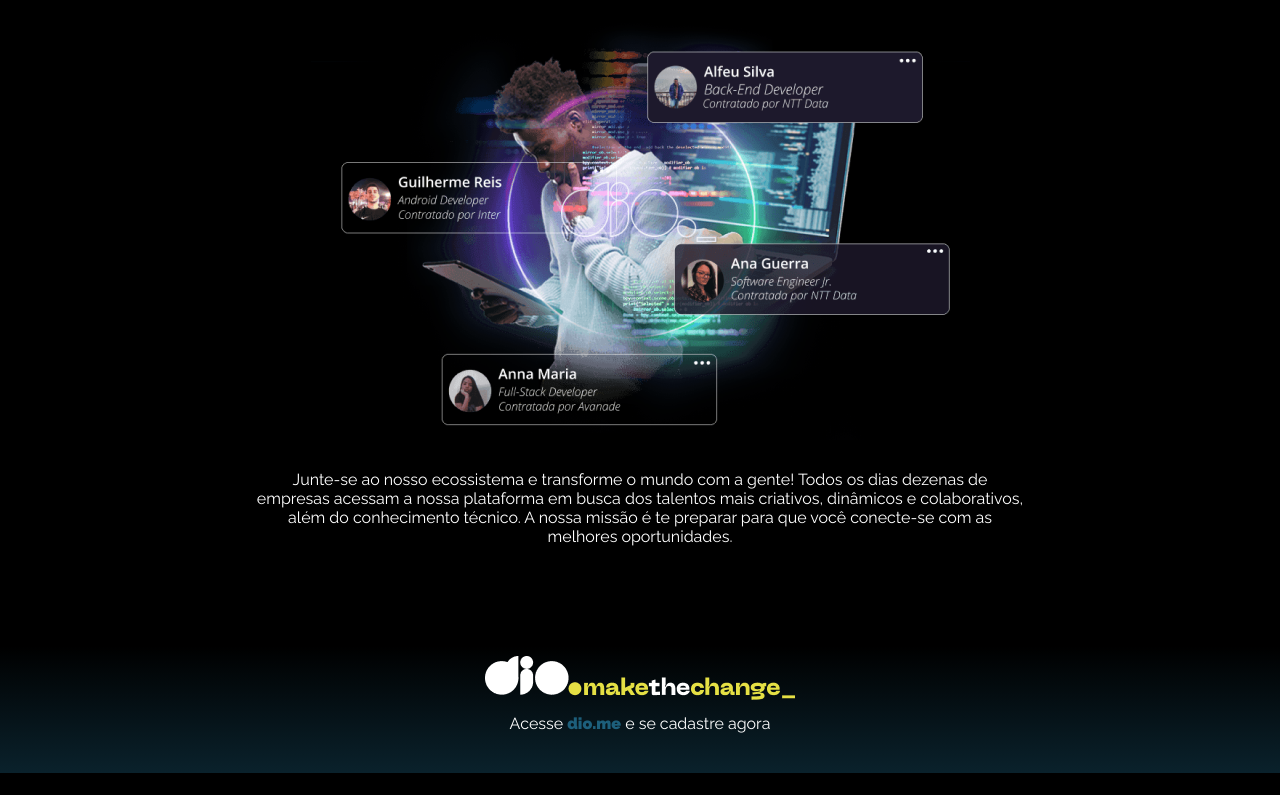
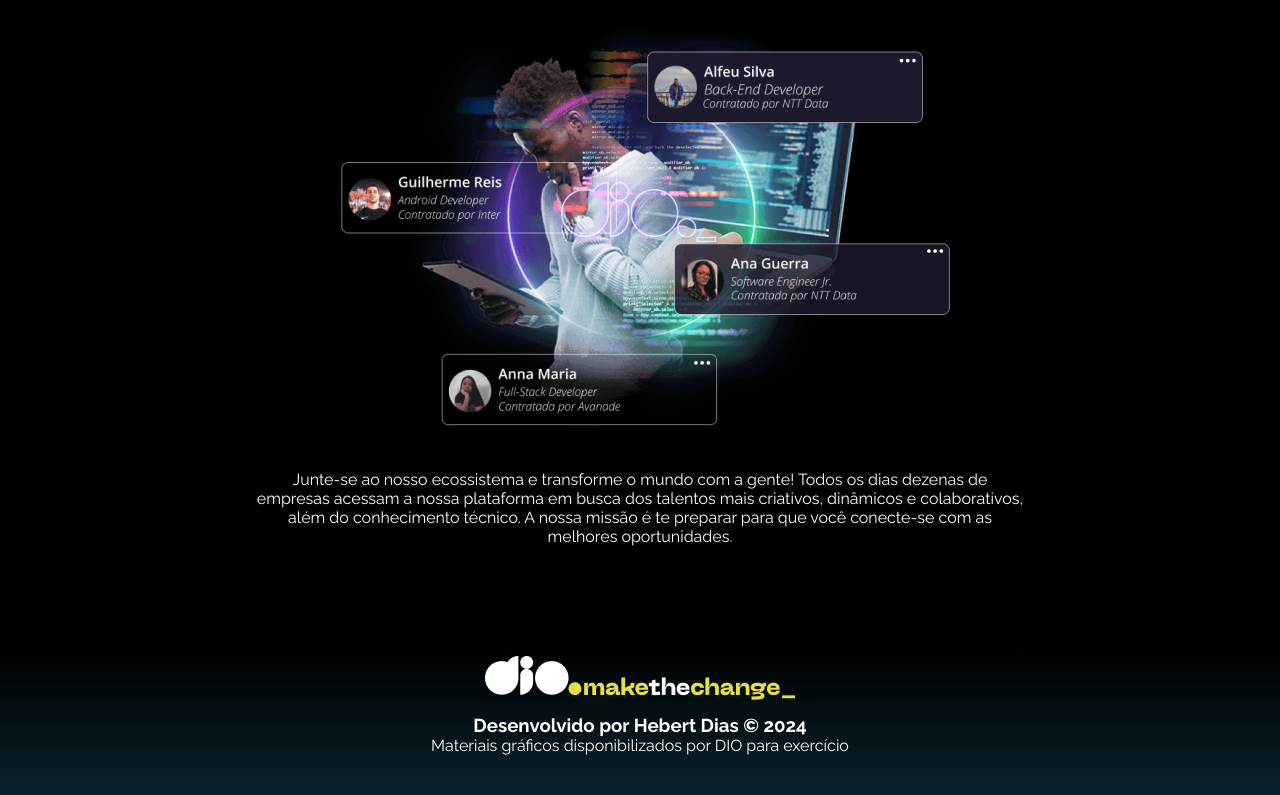
Before and after one commit to HebertDias/first-project-dio, a plain HTML site: page index.html in a window 1280 px wide. Shown: the part 1795-2590 px from the top of the page. Before the commit the page ends 2568 px from the top, so only its background shows below. Drawn offline with Linux system fonts and the light colour scheme.

Commit message:
Update index.html

```diff
--- a/index.html
+++ b/index.html
@@ -71,7 +71,8 @@
         title="Logotipo DIO com o texto make the change"
         alt="Logotipo DIO com o texto make the change"
       />
-      <p>Acesse <a href="https://dio.me">dio.me</a> e se cadastre agora</p>
+      <h3>Desenvolvido por Hebert Dias © 2024</h3>
+      <p>Materiais gráficos disponibilizados por DIO para exercício</p>
     </footer>
   </body>
 </html>
```
